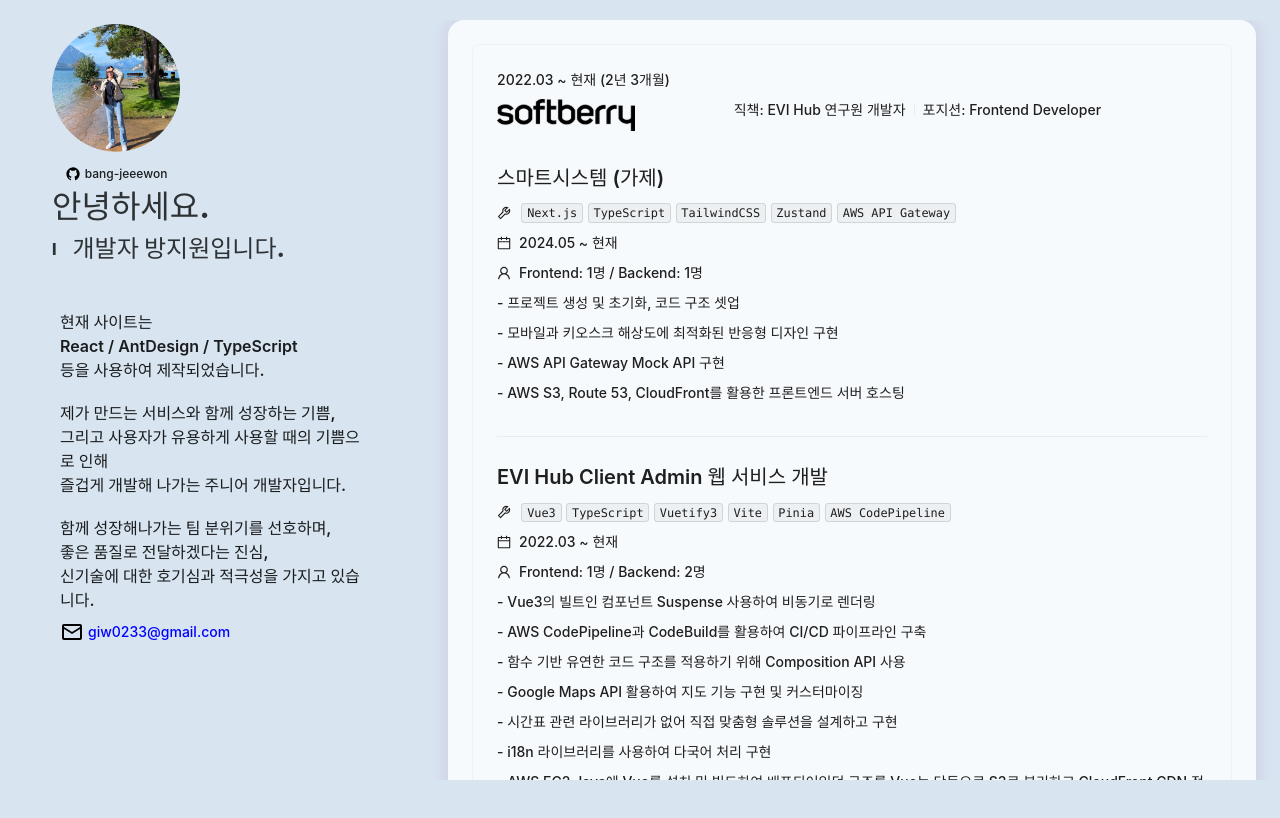
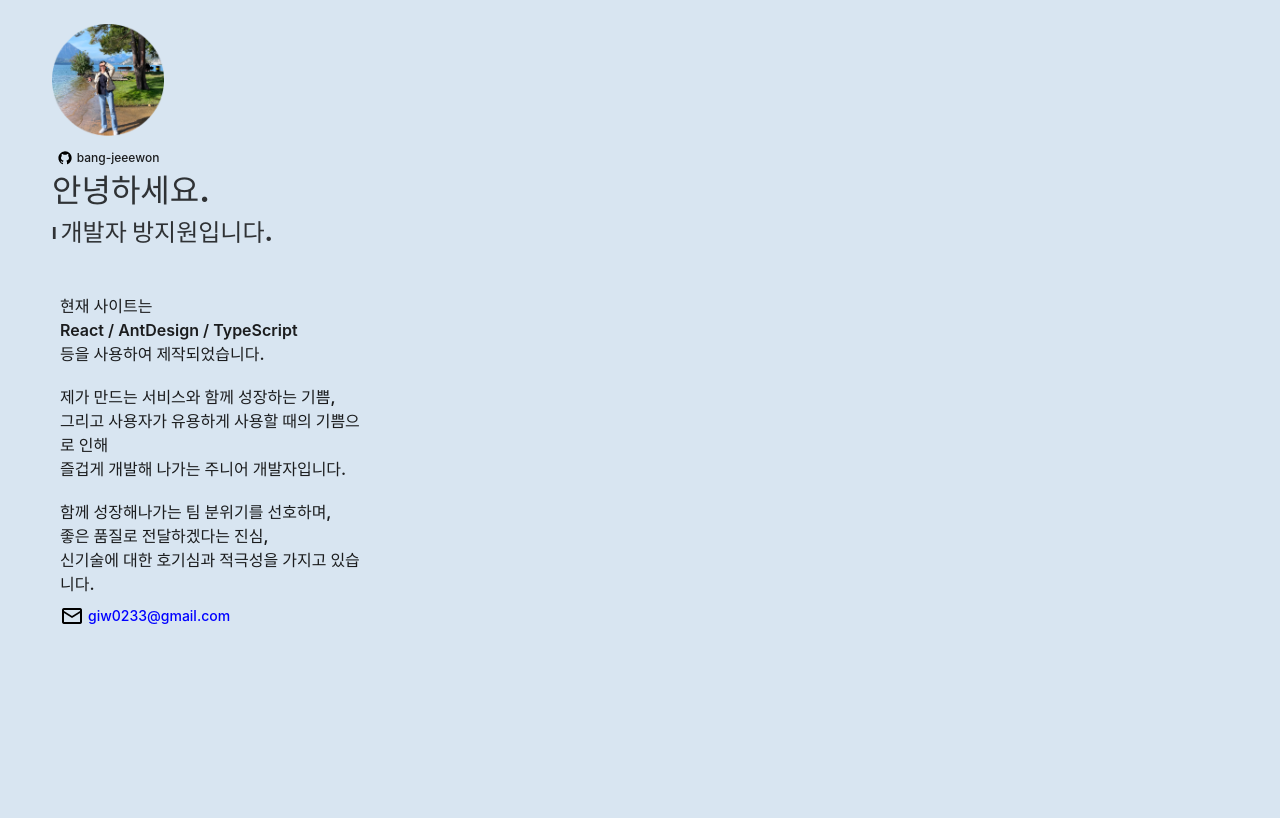
Before and after one commit to bang-jeeewon/bang-jeeewon, a React (Vite) app: page / in a window 1280 px wide. Shown: the top 818 px of the page. Built offline with nearby package versions, Linux system fonts and the light colour scheme.

Commit message:
right card animation

```diff
--- a/src/components/LgLeftContents/lgLeftContents.css
+++ b/src/components/LgLeftContents/lgLeftContents.css
@@ -18,8 +18,8 @@
 }
 
 .profile {
-  width: 8rem;
-  height: 8rem;
+  width: 7rem;
+  height: 7rem;
   margin-bottom: 0.5rem;
   display: inline-block;
 }
@@ -64,7 +64,6 @@
 
 .name {
   font-size: 1.5rem;
-  padding-left: 0.5rem;
 }
 
 .left-contents-container {
--- a/src/components/MdLeftContents/mdLeftContents.css
+++ b/src/components/MdLeftContents/mdLeftContents.css
@@ -42,6 +42,6 @@
 }
 
 .stack {
-  margin: 0 0.5rem 0 0;
+  margin: 0 0.25rem 0 0;
   font-size: 1rem;
 }
--- a/src/components/Project/Project.tsx
+++ b/src/components/Project/Project.tsx
@@ -2,6 +2,7 @@ import { ToolOutlined, CalendarOutlined, UserOutlined } from '@ant-design/icons'
 import { Flex, Typography, Divider, Row, Col, Skeleton } from 'antd'
 import './project.css'
 import { useEffect, useState } from 'react'
+import animation from '../../styles/animations.module.css'
 
 const { Title, Text, Link } = Typography
 
@@ -29,7 +30,7 @@ const Project = ({
   useEffect(() => {
     const timer = setTimeout(() => {
       setLoding(true)
-    }, 2000)
+    }, 1000)
 
     return () => clearTimeout(timer)
   }, [])
@@ -37,9 +38,11 @@ const Project = ({
   return (
     <>
       {!loading ? (
-        <Skeleton active />
+        <div style={{ marginTop: '1.6625rem' }}>
+          <Skeleton active />
+        </div>
       ) : (
-        <div>
+        <div className={`${animation['slide-down']}`}>
           <Title level={4}>
             {title}
             <Link href={url} target='_blank' style={{ marginTop: '1.5rem' }}>
--- a/src/components/RightCard/RightCard.tsx
+++ b/src/components/RightCard/RightCard.tsx
@@ -5,6 +5,7 @@ import './rightCard.css'
 import sbLogoImg from '/softberry.svg'
 import Project from '../Project/Project'
 import { useEffect, useState } from 'react'
+import animation from '../../styles/animations.module.css'
 
 const RightCard = () => {
   const [period, setPeriod] = useState('')
@@ -31,7 +32,7 @@ const RightCard = () => {
   return (
     <>
       <div className='right-container'>
-        <Card className='card'>
+        <Card className={`card ${animation['fade-in']}`}>
           <Card className='card-project'>
             <p className='period'>2022.03 ~ 현재 ({period})</p>
 
--- a/src/styles/animations.module.css
+++ b/src/styles/animations.module.css
@@ -1,5 +1,5 @@
 /* animations.module.css */
-@keyframes slide-up {
+@keyframes slideUp {
   from {
     opacity: 0;
     transform: translateY(100%);
@@ -9,7 +9,61 @@
     transform: translateY(0);
   }
 }
+.slide-up {
+  animation: slideUp 450ms ease-in 0ms forwards;
+}
 
-.slide-up {
-  animation: slide-up 450ms ease-in 0ms forwards;
+@keyframes slideDown {
+  0% {
+    opacity: 0; /* 시작은 투명 */
+    transform: translateY(-20px); /* 위에서 아래로 */
+  }
+  100% {
+    opacity: 1; /* 끝은 완전히 보임 */
+    transform: translateY(0);
+  }
 }
+.slide-down {
+  animation: slideDown 300ms ease 0ms forwards;
+}
+
+@keyframes fadeIn {
+  from {
+    opacity: 0;
+  }
+  to {
+    opacity: 1;
+  }
+}
+.fade-in {
+  animation: fadeIn 400ms ease-in 0ms forwards;
+}
+
+@keyframes fadeInY {
+  from {
+    opacity: 0;
+    transform: translateY(-10px); /* 위에서 아래로 */
+  }
+  to {
+    opacity: 1;
+    transform: translateY(0);
+  }
+}
+.fade-in-y {
+  animation: fadeInY 400ms ease-in 0ms forwards;
+}
+
+/* 왼쪽에서 굴러들어오는 애니메이션 */
+@keyframes rollIn {
+  0% {
+    transform: translateX(-100%) rotate(-360deg); /* 왼쪽 바깥에서 시작 */
+    opacity: 0; /* 초기 투명도 */
+  }
+  100% {
+    transform: translateX(0) rotate(0deg); /* 원래 위치로 */
+    opacity: 1; /* 완전한 불투명도 */
+  }
+}
+.roll-in {
+  animation: rollIn 1s ease-in-out forwards;
+}
```
